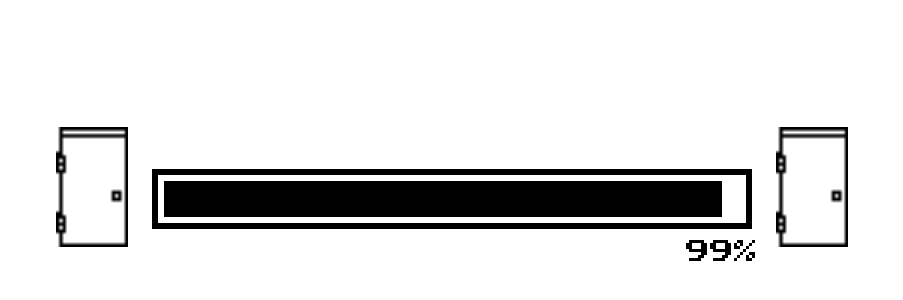
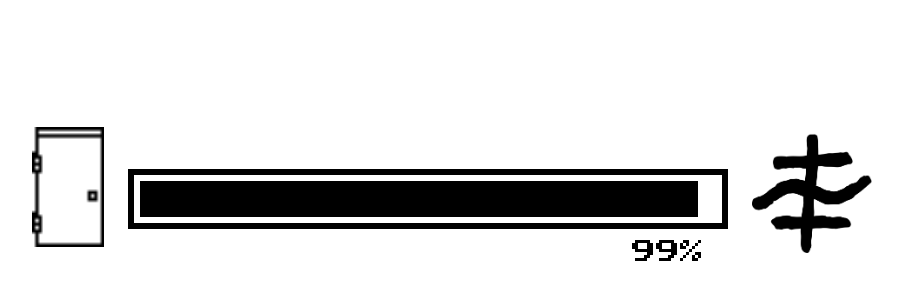
Before and after one commit to ncklug/sg-wedding, a Next.js app: page / in a window 1280 px wide. Shown: the part 72-372 px from the top of the page, without its empty margins (188-1091 px from the left). Built offline with nearby package versions, Linux system fonts and the light colour scheme.

Commit message:
Add bablogo!

```diff
--- a/pages/index.js
+++ b/pages/index.js
@@ -2,6 +2,7 @@ import Head from "next/head";
 import Image from "next/image";
 import Link from "next/link";
 import door from "../assets/door_1.png";
+import bablogo from "../assets/bablogo.png";
 import {
   Tooltip,
   extendTheme,
@@ -108,19 +109,19 @@ export default function Index() {
                 ></rect>
               </svg>
               <svg y="50%" height="1.5em" overflow="visible">
-                <text y="97.5%" x="89%" dominantBaseline="ideographic">
+                <text y="97.5%" x="84%" dominantBaseline="ideographic">
                   99%
                 </text>
               </svg>
             </svg>
             <Link
-              style={{ marginBottom: "3.5em", marginLeft: "1em" }}
+              style={{ marginBottom: "3em", marginLeft: "1em" }}
               href="/wedding"
             >
               <Image
-                src={door}
+                src={bablogo}
                 style={{
-                  width: "3em",
+                  width: "5em",
                   height: "5em",
                 }}
               />
```
Also changed, not shown: assets/bablogo.png (added).
